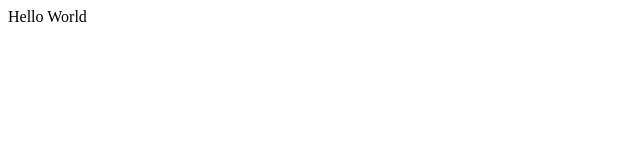
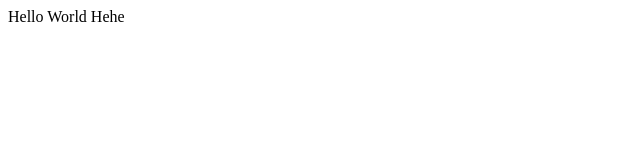
Before and after one commit to neelchopra56/WP-FINAL, a plain HTML site: page abc.html in a window 1280 px wide. Shown: the full height of the page, 0-640 px from the left. Drawn offline with Linux system fonts and the light colour scheme.

Commit message:
Update abc.html

```diff
--- a/abc.html
+++ b/abc.html
@@ -7,7 +7,7 @@
     <title>Document</title>
 </head>
 <body>
-    Hello World
+    Hello World Hehe
 
 </body>
 </html>
```
